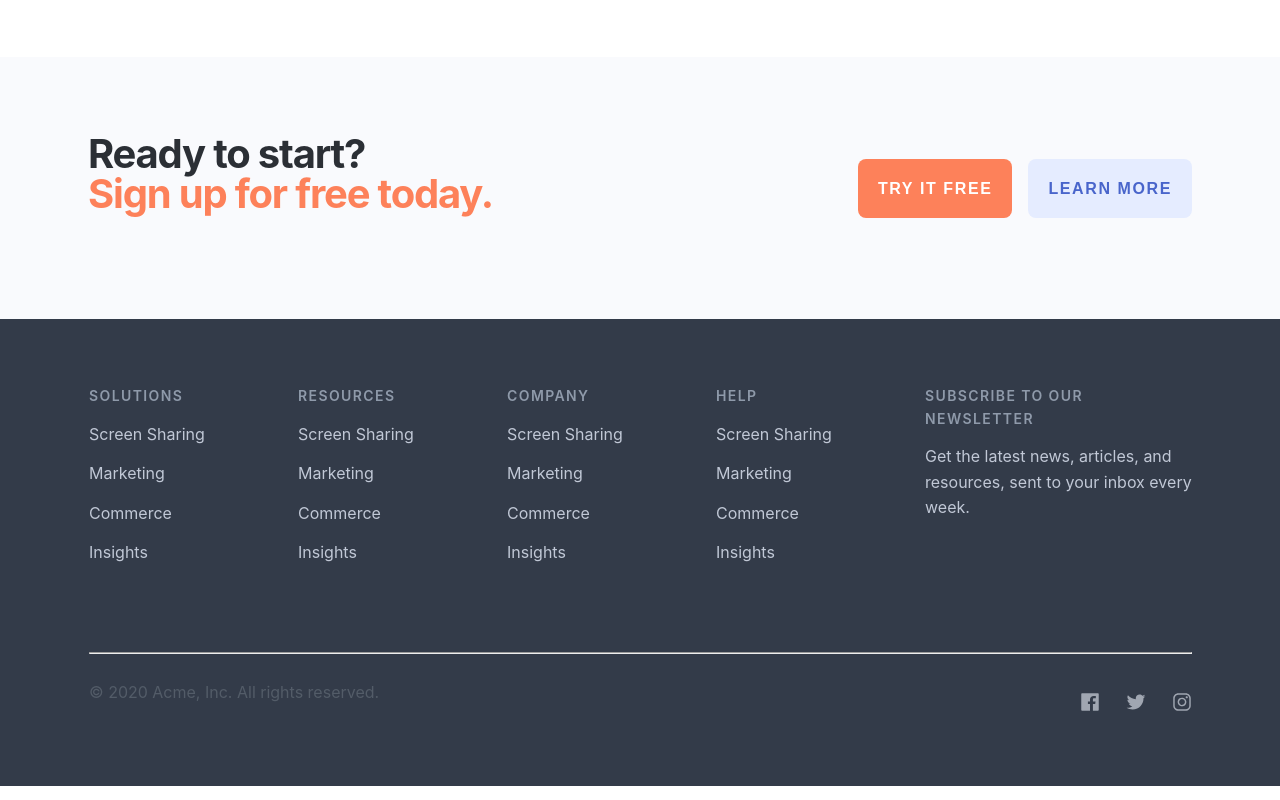
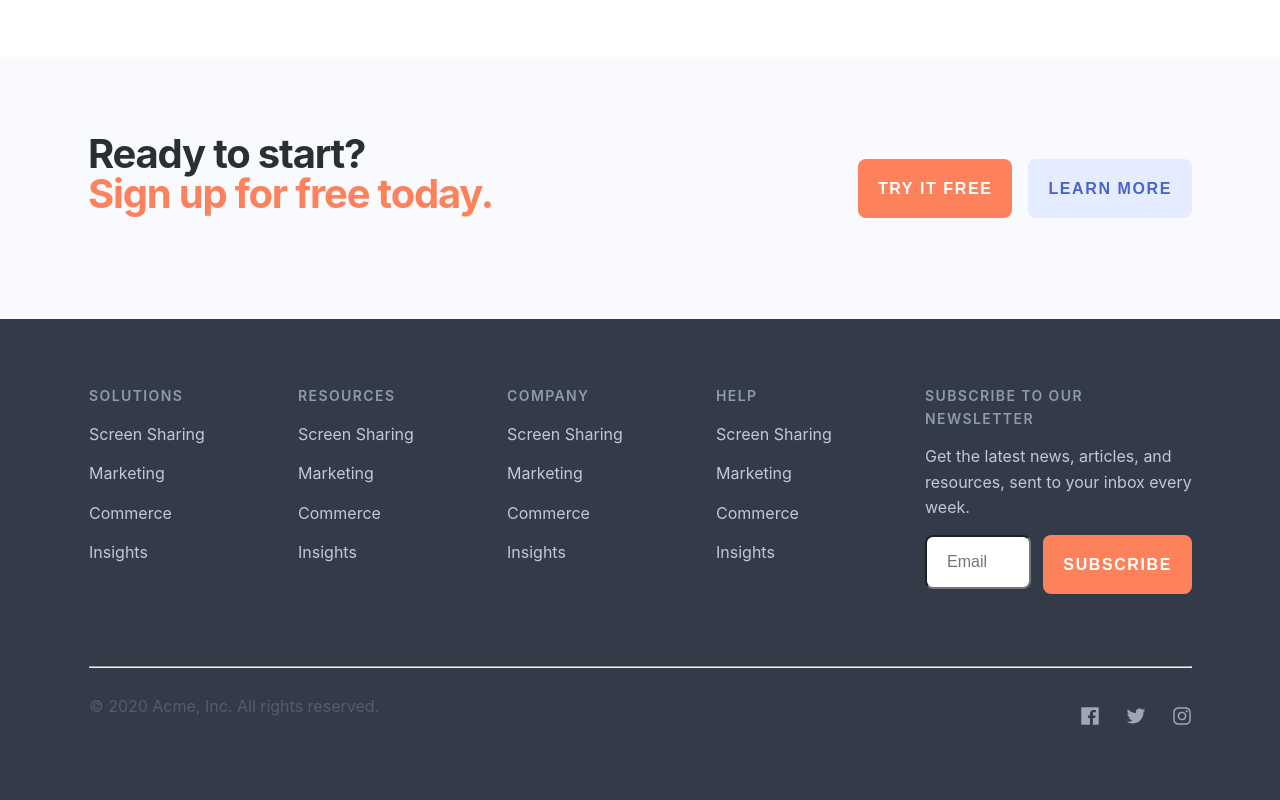
Before and after one commit to johnwheeler-prod/landing-test, a Next.js app: page / in a window 1280 px wide. Shown: the part 1524-2324 px from the top of the page. Built offline with nearby package versions, Linux system fonts and the light colour scheme.

Commit message:
finish footer form, prep with POST and empty action. okay now actually happy new years evegit add .

```diff
--- a/components/footer.js
+++ b/components/footer.js
@@ -38,6 +38,12 @@ function Footer() {
                 <div className={styles.subscriptionContainer}>
                     <h2 className={styles.footerLabel}>Subscribe to our newsletter</h2>
                     <p className={styles.footerLink}>Get the latest news, articles, and resources, sent to your inbox every week.</p>
+                    <div>
+                        <form className={styles.form} action="" method="POST">
+                            <input className={styles.input} id="email" type="email" autoComplete="email" placeholder="Email" required />
+                            <button className={styles.btnMain} type="submit">Subscribe</button>
+                        </form>
+                    </div>
                 </div>
             </div>
             <hr/>
--- a/styles/Footer.module.css
+++ b/styles/Footer.module.css
@@ -79,3 +79,25 @@
     line-height: 25.6px;
     font-weight: 400;
 }
+
+.btnMain {
+    background-color: #FD815A;
+    color: #FFFFFF;
+}
+
+.input {
+    display: flex;
+    height: 100%;
+    width:100%;
+    border-radius: 8px;
+    margin-right: 12px;
+    font-size: 16px;
+    line-height: 25.6px;
+    padding: 16px 20px;
+}
+
+.form {
+    display: flex;
+    align-items: stretch;
+    width: 100%;
+}
```
